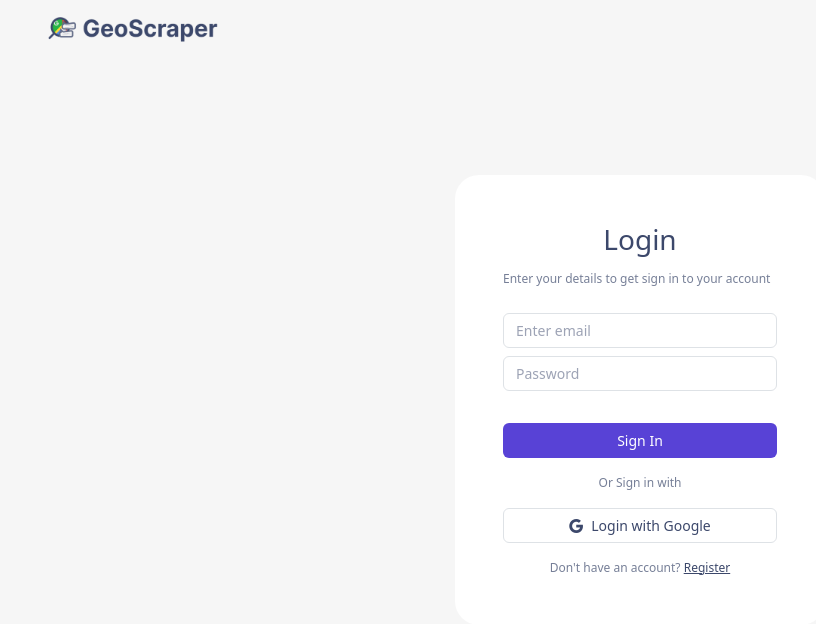
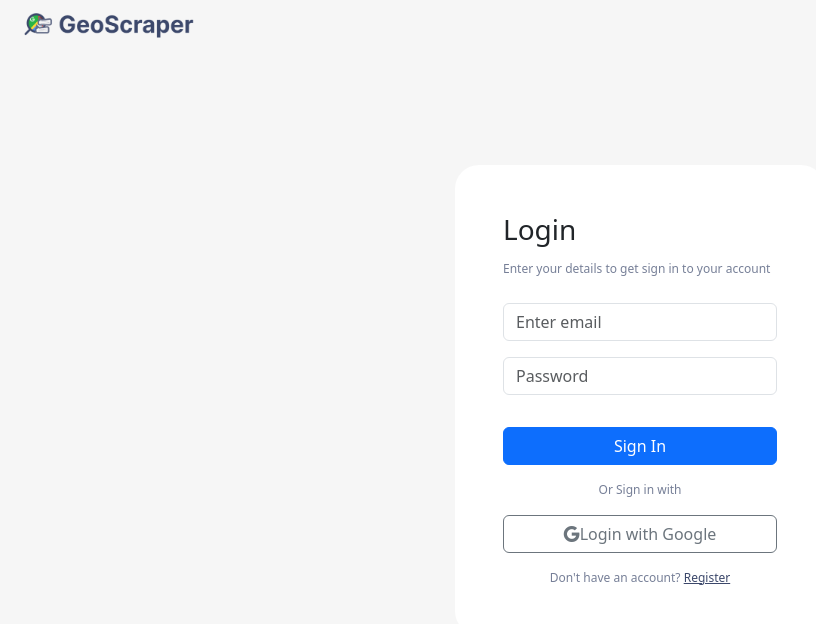
Before and after one commit to shakhrillo/m_main, a React (Vite) app in the folder SELENIUM_NODEJS/client/: page /auth/login in a window 1280 px wide. Shown: the top 624 px of the page, without its empty margins (0-816 px from the left). Built offline with nearby package versions, Linux system fonts and the light colour scheme; no server answers.

Commit message:
Login page updates

```diff
--- a/SELENIUM_NODEJS/client/src/index.scss
+++ b/SELENIUM_NODEJS/client/src/index.scss
@@ -22,13 +22,19 @@
   height: 100vh;
   width: 100vw;
   background-color: #f6f6f6;
+  display: flex;
+  justify-content: center;
+  align-items: center;
+  position: relative;
 
   &__navbar {
     position: absolute;
     top: 0;
     left: 0;
+    padding: 12px 24px;
+    width: 100%;
 
-    &__logo {
+    &-logo {
       width: 170px;
     }
   }
@@ -36,10 +42,11 @@
   &__card {
     max-width: 370px;
     width: 100%;
-    border: 0;
     border-radius: 24px;
+    background-color: #fff;
+    padding: 48px;
 
-    &-header {
+    &__header {
       margin-bottom: 24px;
 
       &-title {
@@ -48,29 +55,26 @@
       }
     }
 
-    &-input {
-      font-size: 14px;
-      &::placeholder {
-        color: var(--primary-50);
-        font-size: 14px;
+    &__form {
+      display: flex;
+      flex-direction: column;
+      gap: 1rem;
+
+      &-submit {
+        display: grid;
+        margin-top: 1rem;
       }
     }
 
-    &-button {
-      font-size: 14px;
-      color: var(--primary);
-
-      &[type="submit"] {
-        background-color: var(--indigo);
-        color: #fff;
-
-        &:hover {
-          opacity: 0.9;
-        }
-      }
+    &__footer {
+      display: flex;
+      flex-direction: column;
+      gap: 1rem;
+      margin: 1rem 0;
+      text-align: center;
     }
 
-    &-link {
+    &__link {
       color: var(--primary);
     }
   }
@@ -78,5 +82,6 @@
   &__text {
     color: var(--primary-70);
     font-size: 12px;
+    text-align: center;
   }
 }
--- a/SELENIUM_NODEJS/client/src/pages/Auth/Login.tsx
+++ b/SELENIUM_NODEJS/client/src/pages/Auth/Login.tsx
@@ -39,49 +39,50 @@ const Login: React.FC = () => {
   }
 
   return (
-    <div className="login container-fluid d-flex justify-content-center align-items-center position-relative">
-      <nav className="login__navbar navbar navbar-expand-lg px-5 position-absolute">
-        <a className="login__navbar__logo navbar-brand" href="#">
+    <div className="login container-fluid">
+      <nav className="login__navbar">
+        <a href="#">
           <img
-            className="login__navbar__logo"
+            className="login__navbar-logo"
             src={logo}
             alt="GeoScraper logo"
           />
         </a>
       </nav>
-      <div className="login__card card">
-        <div className="card-body px-5 py-5">
-          <div className="login__card-header">
+      <div className="login__card">
+        <div className="login__card__header">
           <h3 className="login__card-header-title">Login</h3>
           <span className="login__text">
             Enter your details to get sign in to your account
           </span>
         </div>
-          <form onSubmit={handleLogin}>
-            <div className="form-group mb-2">
+        <form className="login__card__form" onSubmit={handleLogin}>
+          <div className="form-group">
             <input
               type="text"
-                className="login__card-input form-control"
+              className="form-control"
               id="staticEmail"
               placeholder="Enter email"
               // value="email@example.com"
             />
           </div>
-            <div className="form-group mb-2">
+          <div className="form-group">
             <input
               type="password"
-                className="login__card-input form-control"
+              className="form-control"
               placeholder="Password"
             />
           </div>
-            <button className="login__card-button w-100 mt-4 btn" type="submit">
+          <div className="login__card__form-submit">
+            <button className="btn btn-primary" type="submit">
               Sign In
             </button>
+          </div>
         </form>
-          <div className="text-center my-3 d-flex flex-column gap-3">
+        <div className="login__card__footer">
           <span className="login__text">Or Sign in with</span>
           <button
-              className="login__card-button btn border d-flex gap-2 justify-content-center"
+            className="btn btn-outline-secondary"
             type="button"
             onClick={handleGoogleLogin}
           >
@@ -89,14 +90,13 @@ const Login: React.FC = () => {
             Login with Google
           </button>
         </div>
-          <div className="login__text text-center">
+        <div className="login__text">
           <span>
             Don't have an account?{" "}
-              <Link className="login__card-link" to="/auth/register">
+            <Link className="login__card__link" to="/auth/register">
               Register
             </Link>
           </span>
-          </div>
         </div>
       </div>
       {/* <span className="text-nowrap mx-5">
```
Lines whose indentation alone changed are shown as unchanged.
